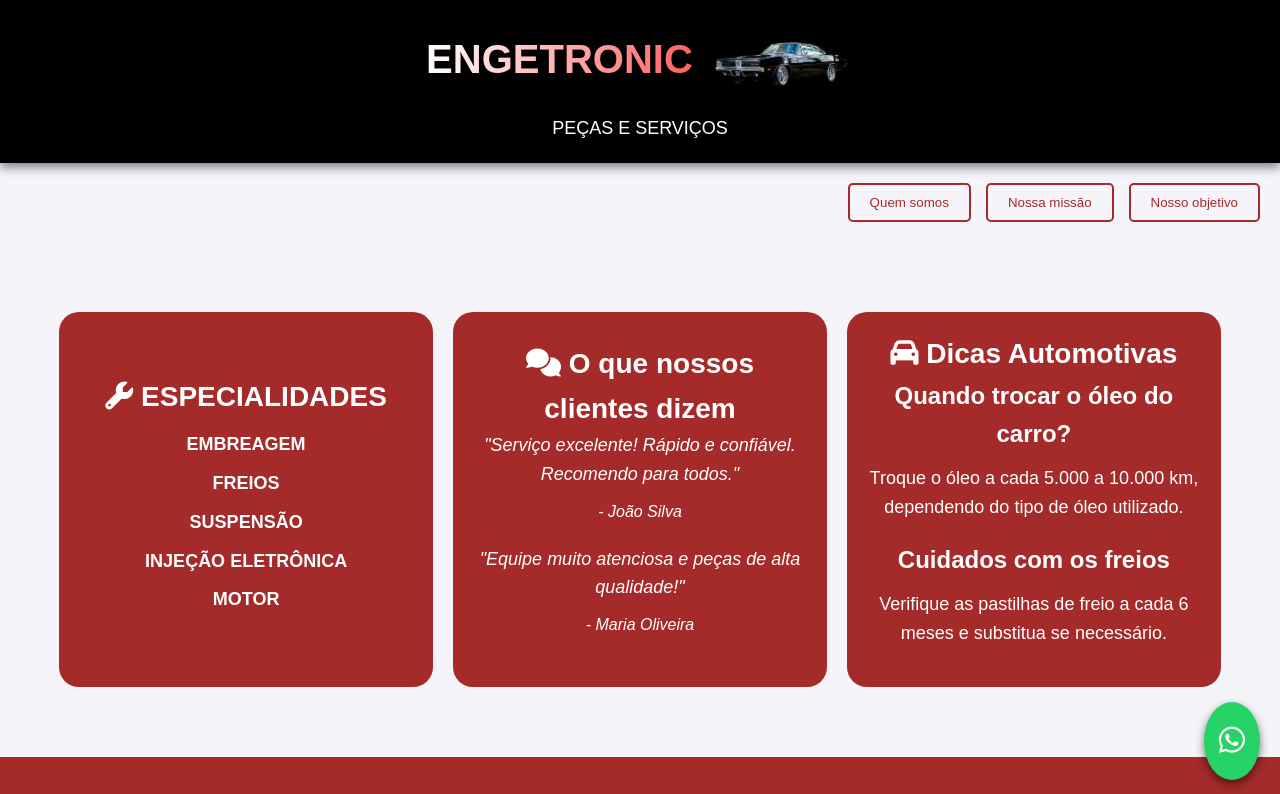
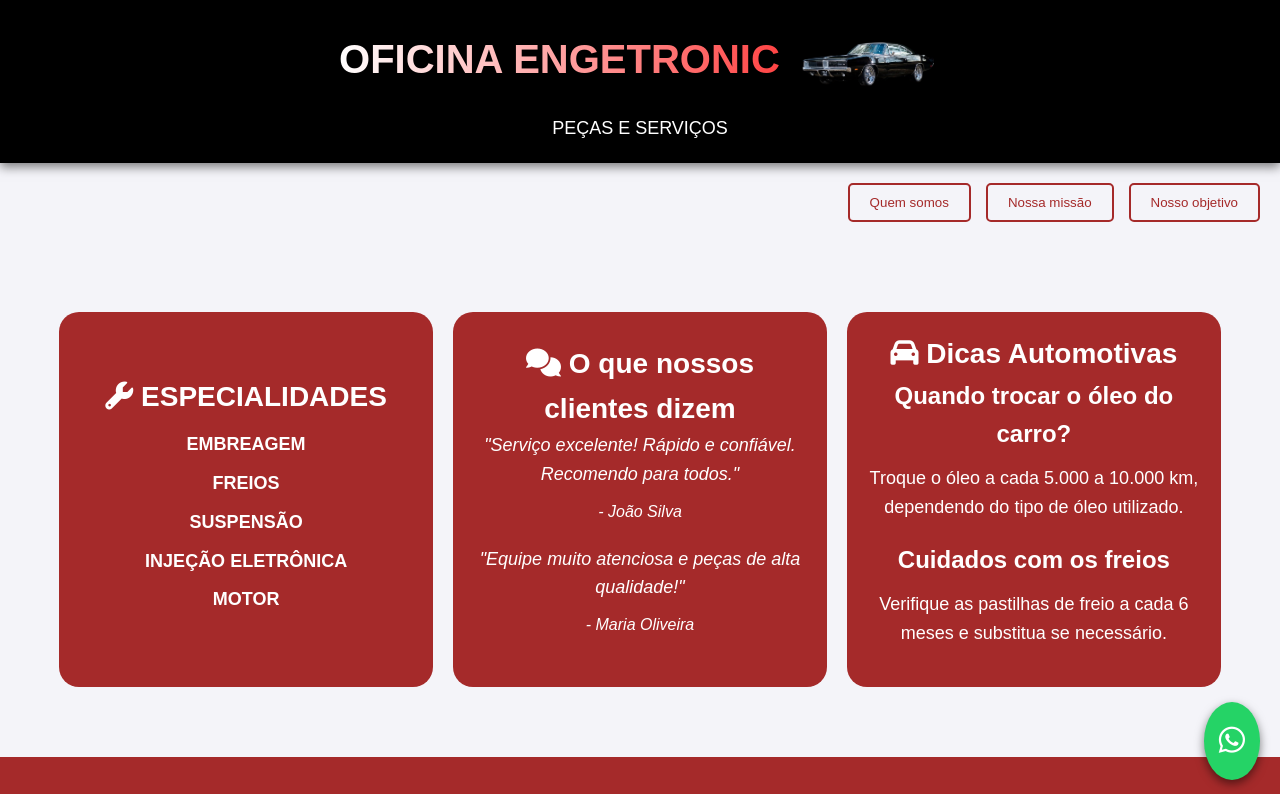
Before and after one commit to IderlanOliveira/ENGETRONIC, a plain HTML site: page index.html in a window 1280 px wide. Shown: the top 794 px of the page. Drawn offline with Linux system fonts and the light colour scheme.

Commit message:
Update index.html

```diff
--- a/index.html
+++ b/index.html
@@ -11,7 +11,7 @@
 <body>
     <!-- Cabeçalho -->
     <header class="container">
-        <span class="gradient-text">ENGETRONIC <img src="1969-dodge-charger-bullitt-removebg-preview.png" alt="dodge Charger" style="width: 150px; height: auto; vertical-align: middle;"> </span>
+        <span class="gradient-text"> OFICINA ENGETRONIC <img src="1969-dodge-charger-bullitt-removebg-preview.png" alt="dodge Charger" style="width: 150px; height: auto; vertical-align: middle;"> </span>
         <p>PEÇAS E SERVIÇOS</p>
     </header>
 
```
